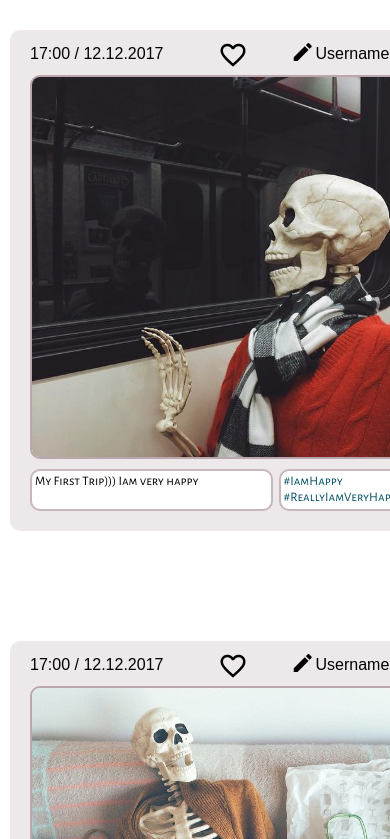
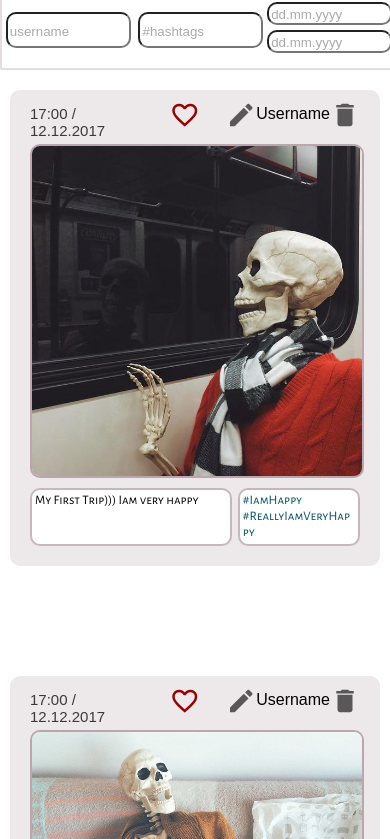
Before and after one commit to RomPavelBSU/Task1, a plain HTML site: page task3/index.html in a window 390 px wide. Shown: the part 80-919 px from the top of the page. Drawn offline with Linux system fonts and the light colour scheme; a web font is replaced by a local one.

Commit message:
improved responsiveness, fixed small bugs

```diff
--- a/task3/index.html
+++ b/task3/index.html
@@ -4,6 +4,8 @@
 <html>
 
 <head>
+    <title>Photogram</title>
+    <link rel="shortcut icon" href="small_logo.jpg" type="image/x-icon">
     <link href="https://fonts.googleapis.com/icon?family=Material+Icons" rel="stylesheet">
     <link href="styles.css" rel="stylesheet">
     <link href="https://fonts.googleapis.com/css?family=Alegreya+Sans+SC|Timmana" rel="stylesheet">
@@ -12,7 +14,7 @@
 <body>
     <div id="header">
 
-        <div class="user-info">
+        <div id="user-info">
             <i class="user-logo material-icons">portrait</i>
             Username
         </div>
@@ -28,30 +30,39 @@
         <img src="logo.jpg" width="75" alt="hotgram" id="photogram-logo">
     </div>
 
-    <div class="filters-block">
-        Filters
-        <div class="filters-container">
-            <input type="text" placeholder="username" class=filter>
-            <input type="text" placeholder="data" class=filter>
-            <input type="text" placeholder="#hashtags" class=filter>
+    <div id="filters-container">
+        <div id="filt-cont-text">
+            Filters
         </div>
+
+        <input type="text" class="filter" placeholder="username">
+
+        <input type="text" class=filter placeholder="#hashtags">
+
+        <div class="filters-by-date">
+            from:
+            <input type="text" class="filter filt-by-date" placeholder="dd.mm.yyyy">
+             to:
+            <input type="text" class="filter filt-by-date" placeholder="dd.mm.yyyy">
+        </div>
+
     </div>
 
-    <div class="main">
+    <div id="main">
 
-        <div class="feed">
+        <div id="feed">
             <div class="post">
-                <div class="photo-toolbar">
-                    <div class="photo-upload-data">
+                <div class="post-toolbar">
+                    <div class="post-upload-data">
                         17:00 / 12.12.2017
                     </div>
                     <i class="like-icon material-icons">favorite_border</i>
                     <i class="edit-icon material-icons">mode_edit</i>
-                    <div class="photo-username">Username</div>
+                    <div class="post-username">Username</div>
                     <i class="delete-icon material-icons">delete</i>
                 </div>
                 <img src="exadel2.jpg" width="380" alt="photo">
-                <div class="photo-info">
+                <div class="post-info">
                     <div class="description">
                         My First Trip))) Iam very happy
                     </div>
@@ -61,17 +72,17 @@
                 </div>
             </div>
             <div class="post">
-                <div class="photo-toolbar">
-                    <div class="photo-upload-data">
+                <div class="post-toolbar">
+                    <div class="post-upload-data">
                         17:00 / 12.12.2017
                     </div>
                     <i class="like-icon material-icons">favorite_border</i>
                     <i class="edit-icon material-icons">mode_edit</i>
-                    <div class="photo-username">Username</div>
+                    <div class="post-username">Username</div>
                     <i class="delete-icon material-icons">delete</i>
                 </div>
                 <img src="exadel.jpg" width="380" alt="photo">
-                <div class="photo-info">
+                <div class="post-info">
                     <div class="description">
                         description
                     </div>
@@ -81,17 +92,17 @@
                 </div>
             </div>
             <div class="post">
-                <div class="photo-toolbar">
-                    <div class="photo-upload-data">
+                <div class="post-toolbar">
+                    <div class="post-upload-data">
                         17:00 / 12.12.2017
                     </div>
                     <i class="like-icon material-icons">favorite_border</i>
                     <i class="edit-icon material-icons">mode_edit</i>
-                    <div class="photo-username">Username</div>
+                    <div class="post-username">Username</div>
                     <i class="delete-icon material-icons">delete</i>
                 </div>
                 <img src="exadel1.jpg" width="380" alt="photo">
-                <div class="photo-info">
+                <div class="post-info">
                     <div class="description">
                         description
                     </div>
@@ -101,17 +112,17 @@
                 </div>
             </div>
             <div class="post">
-                <div class="photo-toolbar">
-                    <div class="photo-upload-data">
+                <div class="post-toolbar">
+                    <div class="post-upload-data">
                         17:00 / 12.12.2017
                     </div>
                     <i class="like-icon material-icons">favorite_border</i>
                     <i class="edit-icon material-icons">mode_edit</i>
-                    <div class="photo-username">Username</div>
+                    <div class="post-username">Username</div>
                     <i class="delete-icon material-icons">delete</i>
                 </div>
                 <img src="order.jpg" width="380" alt="photo">
-                <div class="photo-info">
+                <div class="post-info">
                     <div class="description">
                         Im tired of verstka
                     </div>
@@ -125,7 +136,7 @@
             </button>
         </div>
         <div id="footer">
-            <div class="photogram-name">
+            <div id="photogram-name">
                 #PHOTOGRAM
             </div>
             <div class="update-string">
--- a/task3/styles.css
+++ b/task3/styles.css
@@ -1,31 +1,18 @@
-    html,body {
+
+    html,body, main {
     margin: 0px 0px 0px 0px;
     height: 100%;
     }
 
-    .main{
-      height:100%;
-      display: flex;
-      flex-direction: column;
-
-    }
-    * {
+    *{
         font-family: 'Timmana', sans-serif;
         outline:none;
     }
-    #header{
-        position: fixed;
-        width: 100%;
-        height: 70px;
-        display:flex;
-        align-items: center;
-        border:2px solid #3d051b23;
-        background-color:white;
-        border-radius: 4px;
-    }
+
     .material-icons, .btn{
         cursor: pointer;
     }
+
     .btn{
         font-family: 'Timmana', sans-serif;
         font-size:20px;
@@ -34,9 +21,25 @@
         color: white;
         width: 100px;
         height: 40px;
-        vertical-align: middle;
+
         margin:auto;
     }
+
+    #header{
+        position: fixed;
+        width: 100%;
+        height: 70px;
+        border:2px solid #3d051b23;
+        border-radius: 4px;
+        background-color: white;
+        display:flex;
+    }
+
+    #main{
+        display: flex;
+        flex-direction: column;
+    }
+
     .btn-new-post{
         background-color:#3d051bc0;
         margin-left: 40px;
@@ -54,10 +57,11 @@
         color: #3d051bc0;
     }
     .btn-load-more:hover{
-        background: #3d051b0e;
+        background: #3d051b17;
     }
 
-    .user-info{
+
+    #user-info{
         margin: 4px auto auto auto;
         font-size: 25px;
         color:rgba(0, 0, 0, 0.767);
@@ -69,52 +73,40 @@
         font-size: 35px;
     }
 
-    @media screen and (max-width: 950px) {
-        .filters-block,
-        .update-string
-      {
-            display:none;
-      }
-
-    }
-    @media screen and (max-width: 600px) {
-
-        #photogram-logo,
-        .contacts-info * {
-            display:none;
-        }
-        .contacts-info *{
-            width:auto;
-        }
-        .btn-new-post, .btn-sign-out{
-            margin:auto;
-        }
-    }
-    .filters-block{
+    #filters-container{
         position:fixed;
-        margin-top:150px;
+        margin-top:130px;
         margin-left:75%;
         margin-right:10%;
         width: 220px;
         color:rgba(0, 0, 0, 0.637);
         font-size: 40px;
-    }
-    .filters-container{
         display: flex;
         flex-direction: column;
+
+    }
+    ::-webkit-input-placeholder {
+        color:rgba(0, 0, 0, 0.336);
     }
     .filter{
+        padding-top: 3px;
         margin: 10px 0px 10px 0px;
         border-radius: 10px;
         color: rgb(0, 0, 0);
     }
-    input{
-        padding-top: 3px;
+    .filters-by-date{
+        align-items: center;
+        font-size:15px;
+        display: flex;
+        justify-content: flex-start;
     }
-    ::-webkit-input-placeholder {
-        color:rgba(0, 0, 0, 0.336);
+    .filt-by-date{
+        margin:10px 5px 10px 5px;
+        width: 75px;
     }
-    .feed{
+
+
+    #feed{
         align-items: center;
         flex: 1 0 auto;
         margin-left:auto;
@@ -125,14 +117,14 @@
     }
     #footer{
         background-color:  #3d051b09;
-        flex: 0 0 auto;
+        flex: 1 0 auto;
         height:120px;
         display: flex;
         justify-content: space-between;
         align-items: center;
     }
-    .photogram-name{
-        margin:40px 0px 20px 50px;
+    #photogram-name{
+        margin:20px 0px 0px 50px;
         width: 30%;
         font-size:60px;
         color: #004e63
@@ -152,7 +144,7 @@
     }
     .contacts-info{
         display: flex;
-        width: 30%;
+        width: 32%;
         flex-direction: column;
         margin-right: 30px;
         color:rgba(0, 0, 0, 0.651);
@@ -172,38 +164,49 @@
         border-radius: 10px;
         background-color: #3d051b17;
     }
-    .photo-toolbar{
+    .post-toolbar{
          display: flex;
+         width:100%;
          justify-content: space-between;
          margin-bottom: 5px;
     }
     .like-icon{
-        margin-left: 14%;
+        color:rgb(150, 3, 3);
+        margin-left: 16%;
+        margin-right: 8%;
         font-size: 30px;
     }
+    .post-upload-data{
+        padding-top:5px;
+
+        color:rgba(0, 0, 0, 0.753);
+    }
+    .post-username{
+       padding-top:5px;
+       color:black;
+    }
+    .delete-icon{
+        font-size: 30px;
+        color:rgba(0, 0, 0, 0.623);
+    }
     .edit-icon{
-        margin-left: 11%;
-    }
-    .photo-upload-data{
-        padding-top:5px;
-    }
-    .photo-username{
-       padding-top:5px;
+        color:rgba(0, 0, 0, 0.623);
+        font-size: 30px;
     }
 
 
-
     img{
+        width:100%;
         border: 2px solid #3d051b49;
         border-radius: 10px;
     }
-    .photo-info{
+    .post-info{
         flex: auto;
         margin-top:10px;
         display:flex;
         justify-content: space-between;
     }
-    .photo-info *{
+    .post-info *{
         font-family: 'Alegreya Sans SC', sans-serif;
         font-size: 13px;
         background-color: white;
@@ -223,3 +226,59 @@
         width: 34%;
         color:#004e63;
     }
+    @media screen and (max-width: 950px) {
+        #feed{
+            margin-top:140px;
+        }
+          .update-string,
+          #filt-cont-text
+        {
+              display:none;
+        }
+        #filters-container{
+          margin: 70px 0 0 0;
+          padding: 10px 0px 10px 0px;
+          width: 100%;
+          background-color: white;
+          border:2px solid #3d051b23;
+          border-radius: 2px;
+          flex-direction: row;
+          justify-content: space-around;
+        }
+        .filter{
+            width:30%;
+        }
+        .filters-by-date{
+            width:30%;
+        }
+        .filt-by-date{
+            margin:0;
+            width: 50%;
+
+        }
+
+
+      }
+      @media screen and (max-width: 600px) {
+        #feed{
+            margin-top:160px;
+        }
+        .filters-by-date{
+            flex-direction: column;
+            font-size: 0px;
+        }
+        .filt-by-date{
+            width: 100%;
+            margin-bottom:5px;
+        }
+          #photogram-logo,
+          .contacts-info * {
+              display:none;
+          }
+          .btn-new-post, .btn-sign-out{
+              margin:auto;
+          }
+          .post-upload-data{
+              font-size: 15px;
+          }
+      }
```
Also changed, not shown: task3/small_logo.jpg (added).
